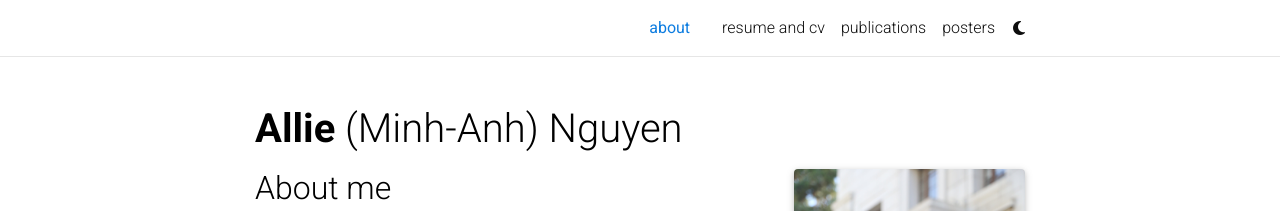
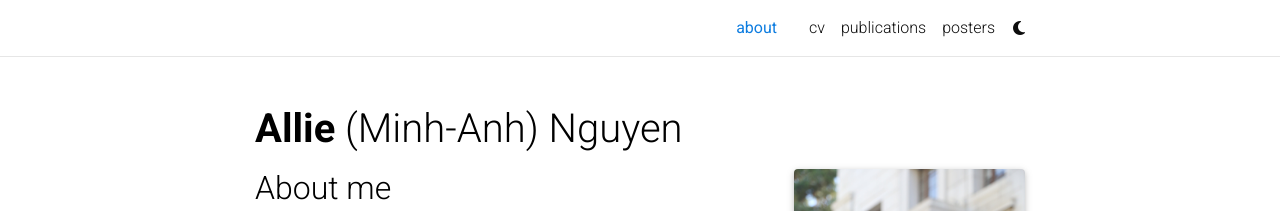
Before and after one commit to alliemnguyen/alliemnguyen.github.io, a Jekyll site: the page built from _pages/about.md, in a window 1280 px wide. Shown: the top 211 px of the page. Built offline with Jekyll 4.4.1, drawn with Linux system fonts in a browser that asks for light colours; comment, search, counter and statistics services are not loaded; a style sheet for code colours, icons or effects is not loaded.

Commit message:
Update vitae.md
change layout from page to cv

```diff
--- a/_pages/vitae.md
+++ b/_pages/vitae.md
@@ -1,7 +1,7 @@
 ---
-layout: page
+layout: cv
 permalink: /vitae/
-title: resume and cv
+title: cv
 nav: true
 nav_order: 2
 cv_pdf: Resume_AllieNguyen.pdf
```
